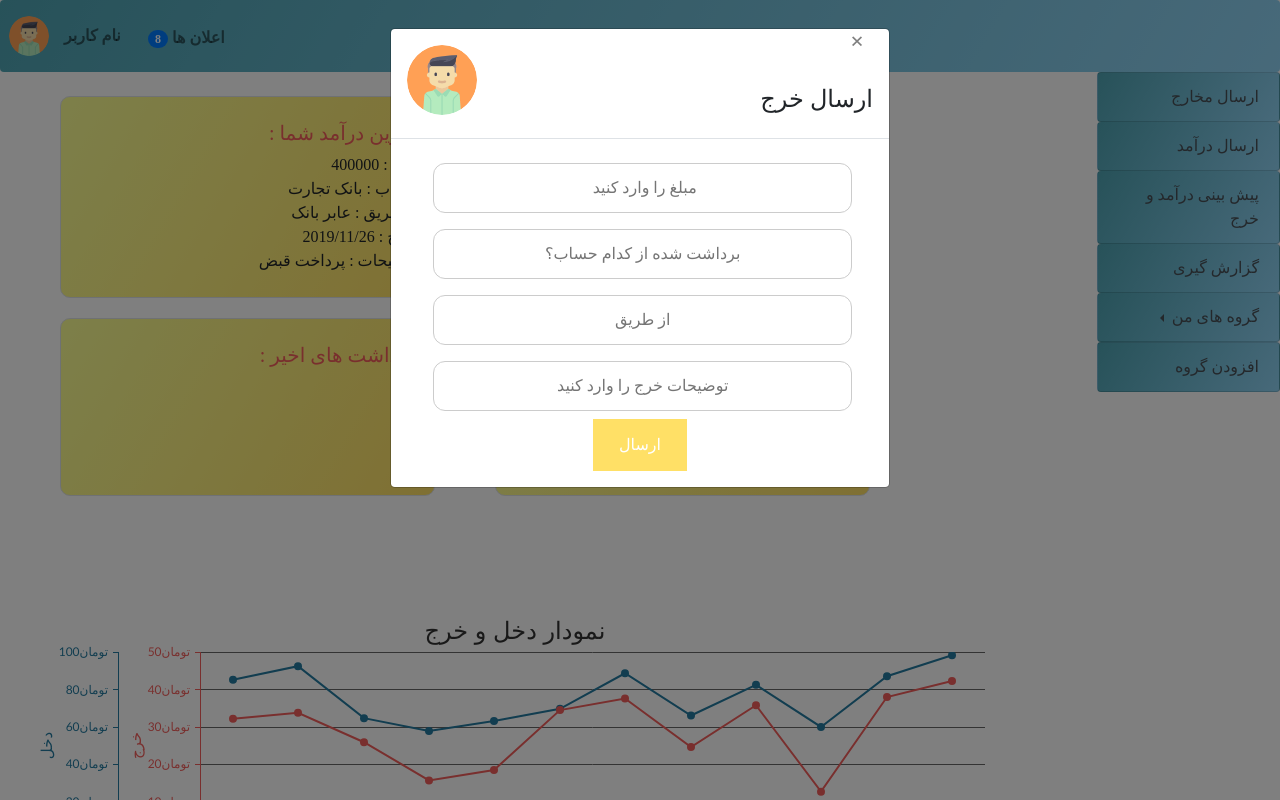
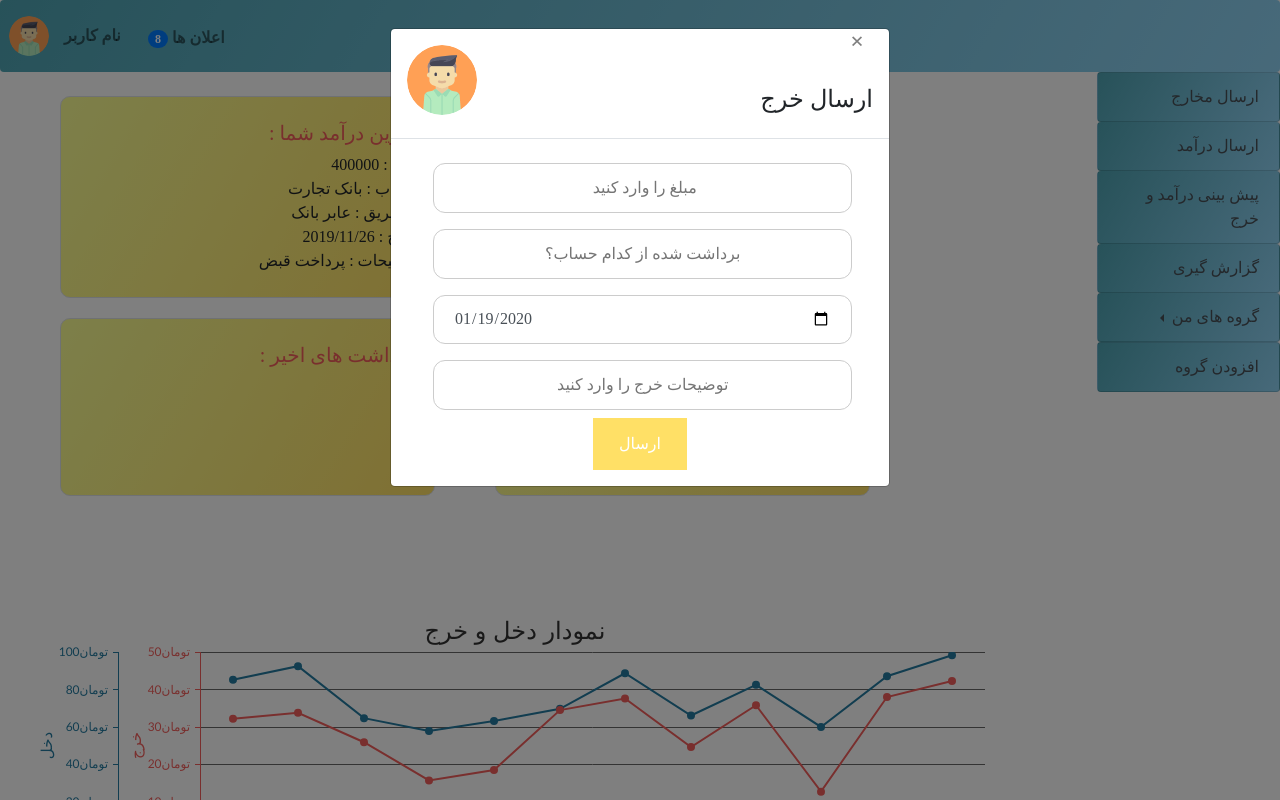
Before and after one commit to mahdibahramih/hesabi, a Django app: page /dashboard/ in a window 1280 px wide, after a click on "ارسال مخارج". Run offline with Django 3.2, Linux system fonts and the light colour scheme; the visitor is signed in with stand-in values (Sample User, id 1); some libraries are stand-ins or nearby versions; some web fonts are replaced.

Commit message:
send_expense done

```diff
--- a/web/static/userpanel/style.css
+++ b/web/static/userpanel/style.css
@@ -10,7 +10,17 @@ input[type=text] {
     border-radius: 12px;
 }
 
-
+input[type=date] {
+    width: 90%;
+    height: 49px;
+    padding: 12px 20px;
+    margin: 8px 26px;
+    display: inline-block;
+    border: 1px solid #ccc;
+    box-sizing: border-box;
+    font-size:16px;
+    border-radius: 12px;
+}
 /*فونت*/
 @font-face {
     font-family: Vazir;
--- a/web/templates/userpanel/mainpage.html
+++ b/web/templates/userpanel/mainpage.html
@@ -202,13 +202,15 @@
                 <h4 style="text-align:center ;margin-top: 40px;">ارسال خرج</h4>
             </div>
             <div class="modal-body">
+                <form class="form" method='POST' action='/send_expense/'>
                 <input type="text" placeholder=" مبلغ را وارد کنید" name="cost">
                 <input type="text" placeholder="برداشت شده از کدام حساب؟" name="source">
-                <input type="text" placeholder="از طریق" name="type">
+                <input class="form-control" type="date" name="date" value="2020-01-19" placeholder="تاریخ">
                 <input type="text" placeholder="توضیحات خرج را وارد کنید" name="subject">
                 <center>
                     <button type="submit">ارسال</button>
                 </center>
+                </form>
             </div>
         </div>
     </div>
--- a/web/urls.py
+++ b/web/urls.py
@@ -6,4 +6,6 @@ urlpatterns = [
     path('dashboard/' , views.dashbord),
     path('test/' , views.test),
     path('' ,views.home ),
+    path('mainpage/',views.mainpage),
+    path('send_expense/',views.send_expense),
 ]
--- a/web/views.py
+++ b/web/views.py
@@ -5,6 +5,7 @@ from django.contrib.auth.models import User
 from .models import expense , income , group , group_expense , group_income , group_member
 from django.contrib.auth.decorators import login_required
 from django.views.decorators.csrf import csrf_exempt
+import datetime
 # Create your views here.
 
 
@@ -65,3 +66,19 @@ def dashbord(request):
 @csrf_exempt
 def test(req):
     return HttpResponse('hi')
+
+def mainpage(req):
+    if(req.method=='GET'):
+        return render(req,'userpanel/mainpage.html')
+
+@csrf_exempt
+def send_expense(request):
+    if(request.method=='POST'):
+        User.objects.get(username=request.user.username)
+        this_text=request.POST['subject']
+        this_date=request.POST['date']
+        this_time=datetime.datetime.now()
+        this_amount=request.POST['cost']
+        this_source=request.POST['source']
+        exp=expense.objects.create(user_name=request.user,text=this_text,time=this_time,date=this_date,amount=this_amount,sour=this_source)
+        exp.save()
```
